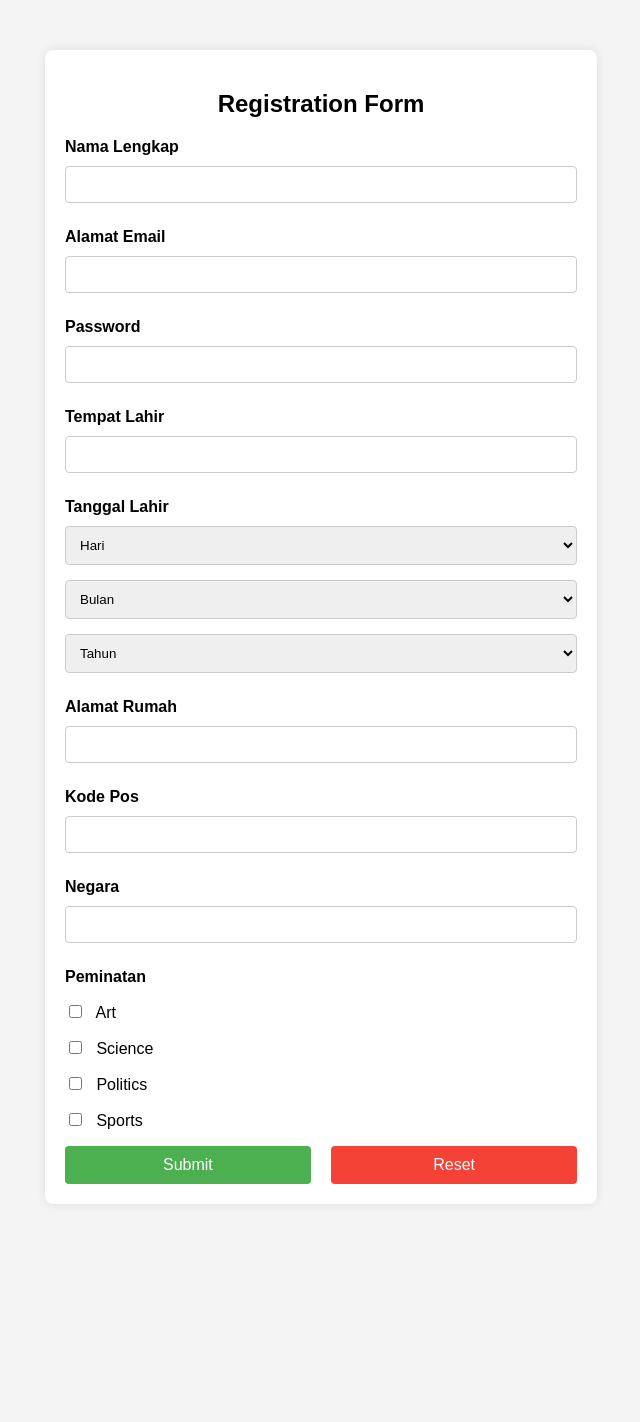
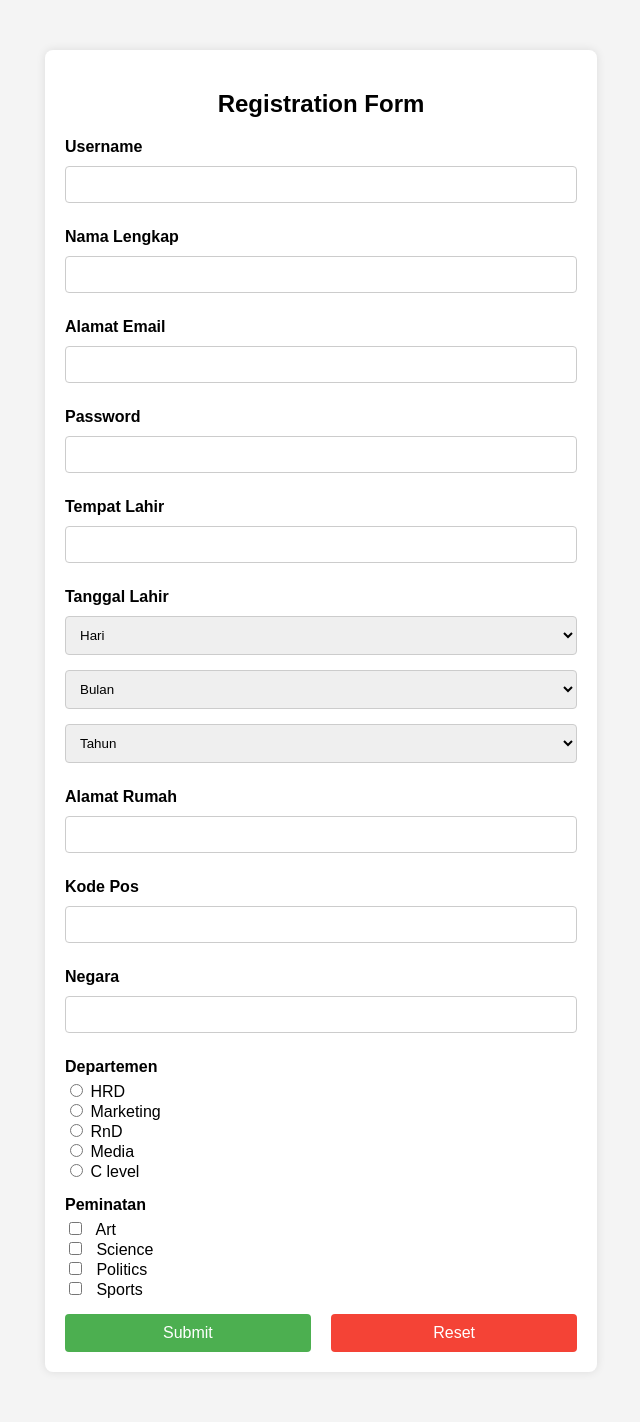
Before and after one commit to bisat19/PlatformBasedCode, a PHP site: page / in a window 1280 px wide. Shown: the whole page, without its empty margins (319-959 px from the left). Before the commit the page ends 1184 px from the top, so only its background shows below. Run offline with PHP 8.4, Linux system fonts and the light colour scheme.

Commit message:
Update index.php

```diff
--- a/tugas/index.php
+++ b/tugas/index.php
@@ -112,6 +112,10 @@
         <h2>Registration Form</h2>
         <form id="registrationForm" method="post" action="submit.php" onsubmit="return validateForm()">
             <div class="form-group">
+                <label for="username">Username</label>
+                <input type="text" id="username" name="username">
+            </div>
+            <div class="form-group">
                 <label for="name">Nama Lengkap</label>
                 <input type="text" id="name" name="name">
             </div>
@@ -160,12 +164,20 @@
                 <input type="text" id="country" name="country">
             </div>
             <div class="form-group">
+                <label>Departemen</label>
+                <input type="radio" name="departemen" value="HRD" required> HRD<br>
+                <input type="radio" name="departemen" value="Marketing" required> Marketing<br>
+                <input type="radio" name="departemen" value="RnD" required> RnD<br>
+                <input type="radio" name="departemen" value="Media" required> Media<br>
+                <input type="radio" name="departemen" value="C level" required> C level<br>
+            </div>
+            <div class="form-group">
                 <label>Peminatan</label>
                 <div class="checkbox-group">
-                    <p><input type="checkbox" name="interest[]" value="Art"> Art</p>
-                    <p><input type="checkbox" name="interest[]" value="Science"> Science</p>
-                    <p><input type="checkbox" name="interest[]" value="Politics"> Politics</p>
-                    <p><input type="checkbox" name="interest[]" value="Sports"> Sports</p>
+                    <input type="checkbox" name="interest[]" value="Art"> Art<br>
+                    <input type="checkbox" name="interest[]" value="Science"> Science<br>
+                    <input type="checkbox" name="interest[]" value="Politics"> Politics<br>
+                    <input type="checkbox" name="interest[]" value="Sports"> Sports<br>
                 </div>
             </div>
             <div class="button-group">
@@ -177,6 +189,7 @@
 
     <script>
         function validateForm() {
+            const username = document.getElementById('username').value;
             const name = document.getElementById('name').value;
             const email = document.getElementById('email').value;
             const password = document.getElementById('password').value;
@@ -187,15 +200,21 @@
             const address = document.getElementById('address').value;
             const postalCode = document.getElementById('postalCode').value;
             const country = document.getElementById('country').value;
+            const departemen = document.getElementById('departemen').value;
+            const usernameRegex = /^[A-Za-z]+$/;
+            const nameRegex = /^[A-Za-z\s]+$/;
 
-            if (!name && !email && !password && !birthPlace && !day && !month && !year && !address && !postalCode && !country) {
+            if (!name && !email && !password && !birthPlace && !day && !month && !year && !address && !postalCode && !country && !departemen) {
                 alert('Mohon isi form!');
                 return false;
             }
-            if(!name){
-                alert('Mohon isi nama lengkap dengan benar!');
+            if (!username || !usernameRegex.test(username)) {
+                alert('Username tidak boleh mengandung angka atau simbol!');
                 return false;
             }
+            if (!name || !nameRegex.test(name)) {
+                alert('Nama lengkap tidak boleh mengandung angka atau simbol!');
+                return false;
             if(!email){
                 alert('Mohon isi email dengan benar!');
                 return false;
@@ -225,8 +244,9 @@
                 alert('Password setidaknya terdiri dari 8 karakter yang terdapat uppercase, lowercase, symbol, dan angka');
                 return false;
             }
-
+            alert('Anda berhasil melakukan submit!');
             return true;
+            }
         }
         function resetForm(){
             document.forms["form"].reset();
```
